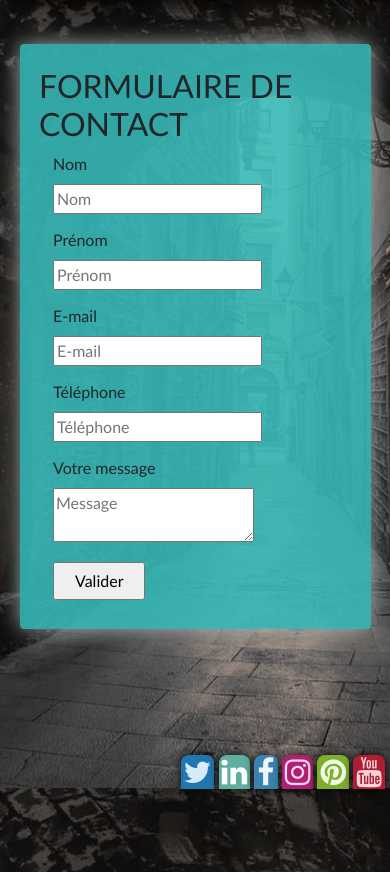
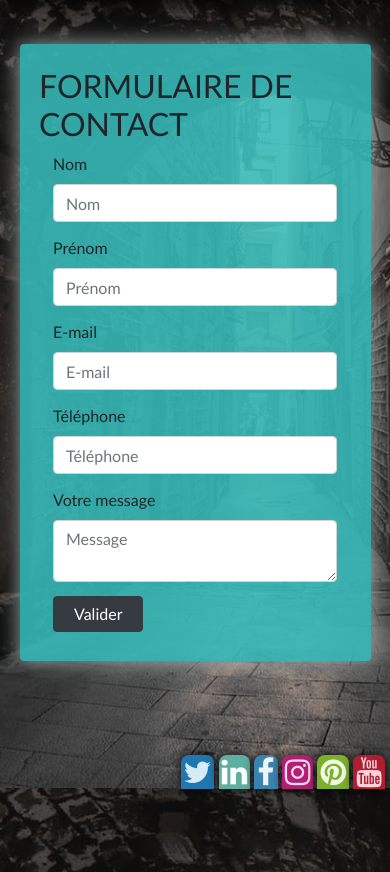
Before and after one commit to florent-dev/cours-html, a PHP site: page /contact.html in a window 390 px wide. Shown: the part 56-928 px from the top of the page. Run offline with PHP 8.4, Linux system fonts and the light colour scheme; data that the repository does not hold is empty; some libraries are stand-ins or nearby versions.

Commit message:
Corrections responsive

```diff
--- a/TP4/contact.html
+++ b/TP4/contact.html
@@ -41,31 +41,31 @@
             <form method="post" name="formulaireDeContact">
                 <p>
                     <label for="nom">Nom</label>
-                    <input type="text" name="nom" id="nom" placeholder="Nom" required />
+                    <input type="text" name="nom" id="nom" placeholder="Nom" class="form-control" required />
                 </p>
 
                 <p>
                     <label for="prenom">Prénom</label>
-                    <input type="text" name="prenom" id="prenom" placeholder="Prénom" required />
+                    <input type="text" name="prenom" id="prenom" placeholder="Prénom" class="form-control" required />
                 </p>
 
                 <p>
                     <label for="email">E-mail</label>
-                    <input type="email" name="email" id="email" placeholder="E-mail" />
+                    <input type="email" name="email" id="email" placeholder="E-mail" class="form-control" />
                 </p>
 
                 <p>
                     <label for="telephone">Téléphone</label>
-                    <input type="tel" name="telephone" id="telephone" placeholder="Téléphone" />
+                    <input type="tel" name="telephone" id="telephone" placeholder="Téléphone" class="form-control" />
                 </p>
 
                 <p>
                     <label for="message">Votre message</label>
-                    <textarea name="message" id="message" placeholder="Message"></textarea>
+                    <textarea name="message" id="message" placeholder="Message" class="form-control"></textarea>
                 </p>
 
                 <p>
-                    <input type="submit" value="Valider" />
+                    <input type="submit" value="Valider" class="btn btn-dark" />
                 </p>
             </form>
 
--- a/TP4/css/style.css
+++ b/TP4/css/style.css
@@ -217,6 +217,10 @@ form input[type=submit] {
 .nav-link {
   color: #000000 !important; }
 
+figure {
+  max-width: 600px;
+  max-height: 350px; }
+
 /** Media queries **/
 @media screen and (max-width: 500px) {
   footer {
--- a/TP4/scss/style.css
+++ b/TP4/scss/style.css
@@ -217,6 +217,10 @@ form input[type=submit] {
 .nav-link {
   color: #000000 !important; }
 
+figure {
+  max-width: 600px;
+  max-height: 350px; }
+
 /** Media queries **/
 @media screen and (max-width: 500px) {
   footer {
--- a/TP4/scss/style.scss
+++ b/TP4/scss/style.scss
@@ -198,6 +198,11 @@ form {
   color: #000000 !important;
 }
 
+figure {
+  max-width: 600px;
+  max-height: 350px;
+}
+
 
 /** Media queries **/
 
```
Also changed, not shown: 2 other files.
